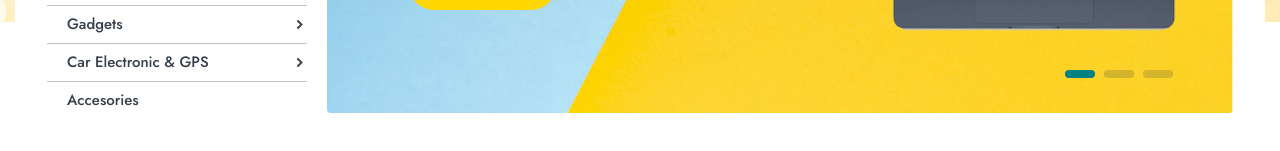
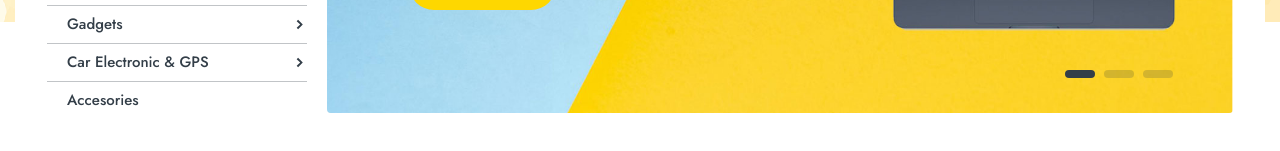
Before and after one commit to DiNeeZ/max-electronics, a Next.js app: page / in a window 1280 px wide. Shown: the part 653-804 px from the top of the page. Built offline with nearby package versions, Linux system fonts and the light colour scheme.

Commit message:
bullet color corrected

```diff
--- a/components/hero-slider/hero-slider.module.scss
+++ b/components/hero-slider/hero-slider.module.scss
@@ -29,5 +29,5 @@
 }
 
 .active {
-  background-color: teal;
+  background-color: #333e48;
 }
```
